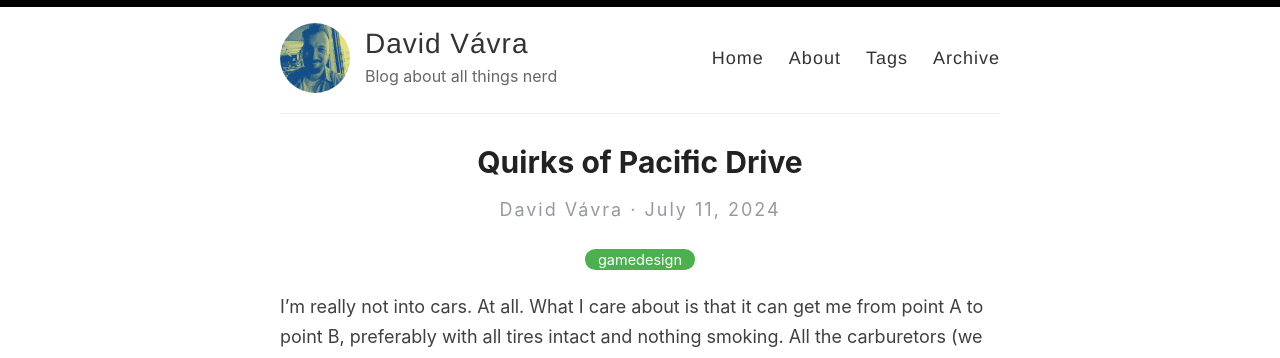
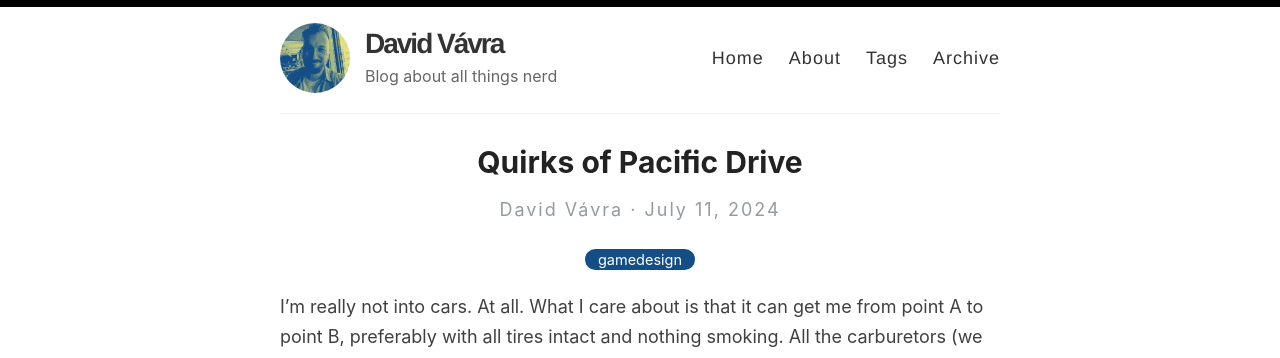
Before and after one commit to Than3s/than3s.github.io, a Jekyll site: the page built from _posts/2024-7-11-pacific_drive_bit.md, in a window 1280 px wide. Shown: the top 358 px of the page. Built offline with Jekyll 4.4.1, drawn with Linux system fonts in a browser that asks for light colours.

Commit message:
colors and name letter spacing

```diff
--- a/assets/style.scss
+++ b/assets/style.scss
@@ -313,9 +313,9 @@
   color: $darkGray;
   cursor: pointer;
   font-family: $helveticaNeue;
-  font-weight: 300;
+  font-weight: bold;
   font-size: 28px;
-  letter-spacing: 1px;
+  letter-spacing: -2px;
   text-align: left;
 
   @include mobile {
@@ -382,7 +382,7 @@
     color: $gray;
     font-size: 22px;
     font-style: italic;
-    background-color: #ede1ff;
+    background-color: #FFF585;
   }
 
   .you-may-like{
@@ -704,7 +704,7 @@
   font-size: 14.5px;
   padding: 2px 13px;
   border: none;
-  background-color: #4CAF50;
+  background-color: #134E87;
   border-radius: 50px;
   color: #fff;
 }
```
